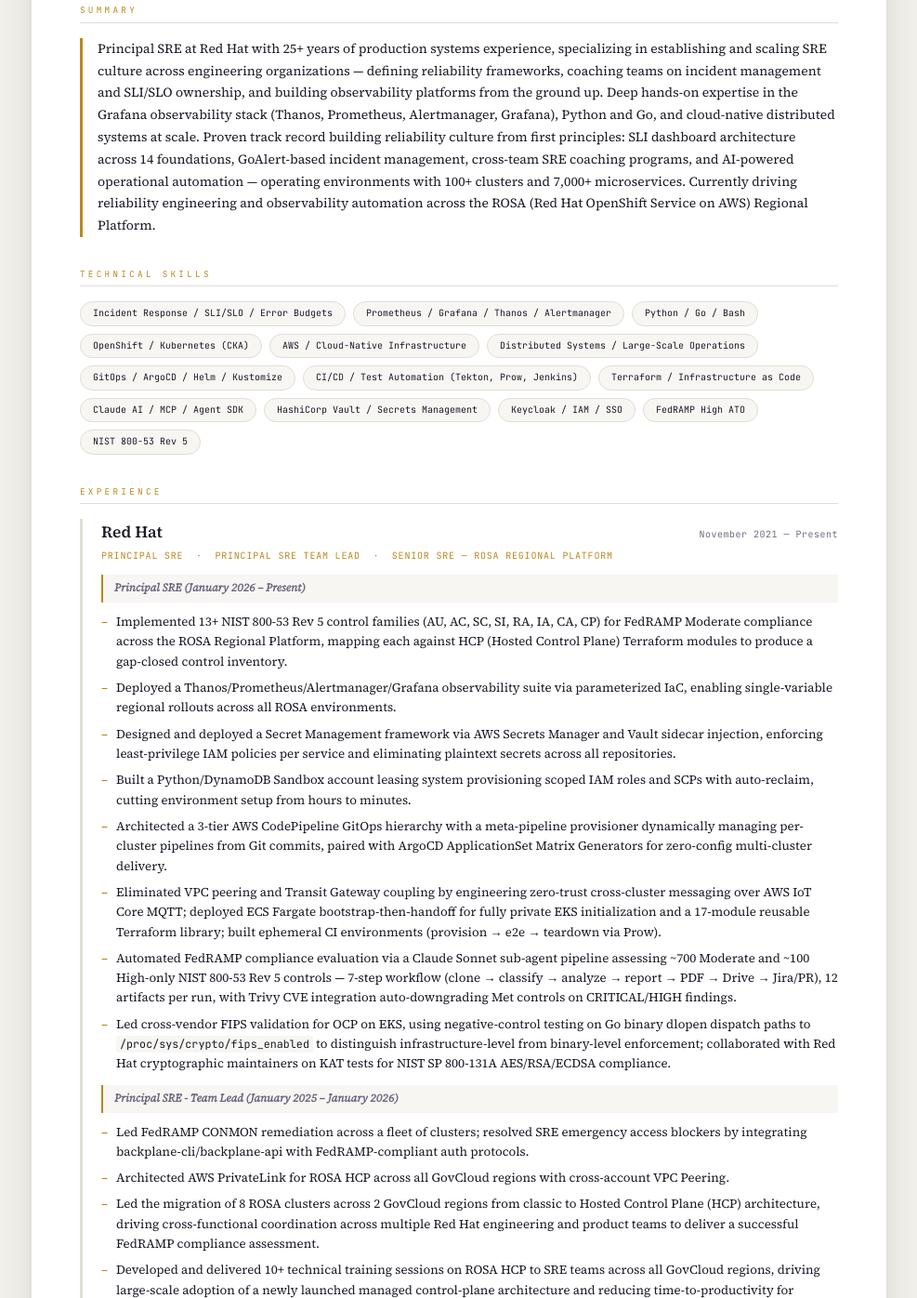
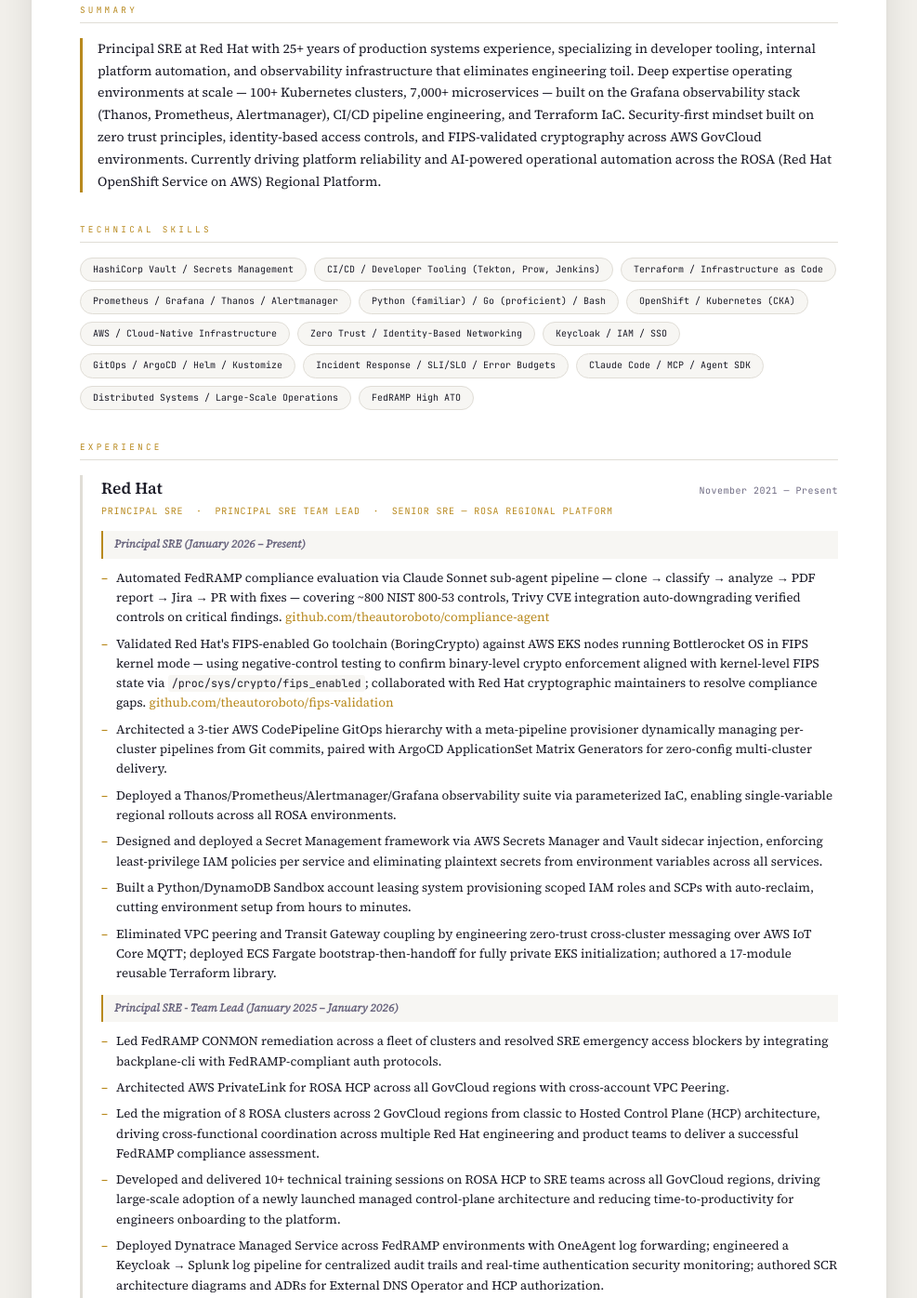
Before and after one commit to theautoroboto/theautoroboto.github.io, a website: page resume.html in a window 1280 px wide. Shown: the part 424-1820 px from the top of the page at 93% size, without its empty margins (146-1133 px from the left). Drawn offline with Linux system fonts and the light colour scheme.

Commit message:
adding my fixes

```diff
--- a/resume.html
+++ b/resume.html
@@ -384,7 +384,7 @@
 <div class="resume-header">
   <div class="header-left">
     <div class="name">Brian W. Smith</div>
-    <div class="title-line">Principal Site Reliability Engineer &nbsp;·&nbsp; Engineering Excellence &nbsp;·&nbsp; Reliability Frameworks &nbsp;·&nbsp; Observability at Scale</div>
+    <div class="title-line">Principal Site Reliability Engineer &nbsp;·&nbsp; Platform Engineering &nbsp;·&nbsp; Developer Tooling &nbsp;·&nbsp; Observability at Scale</div>
     <div class="contact-row">
       <span>Columbus, OH</span>
       <a href="https://theautoroboto.github.io">theautoroboto.github.io</a>
@@ -423,7 +423,7 @@
 <div class="section">
   <div class="section-title">Summary</div>
   <div class="summary">
-    Principal SRE at Red Hat with 25+ years of production systems experience, specializing in establishing and scaling SRE culture across engineering organizations — defining reliability frameworks, coaching teams on incident management and SLI/SLO ownership, and building observability platforms from the ground up. Deep hands-on expertise in the Grafana observability stack (Thanos, Prometheus, Alertmanager, Grafana), Python and Go, and cloud-native distributed systems at scale. Proven track record building reliability culture from first principles: SLI dashboard architecture across 14 foundations, GoAlert-based incident management, cross-team SRE coaching programs, and AI-powered operational automation — operating environments with 100+ clusters and 7,000+ microservices. Currently driving reliability engineering and observability automation across the ROSA (Red Hat OpenShift Service on AWS) Regional Platform.
+    Principal SRE at Red Hat with 25+ years of production systems experience, specializing in developer tooling, internal platform automation, and observability infrastructure that eliminates engineering toil. Deep expertise operating environments at scale — 100+ Kubernetes clusters, 7,000+ microservices — built on the Grafana observability stack (Thanos, Prometheus, Alertmanager), CI/CD pipeline engineering, and Terraform IaC. Security-first mindset built on zero trust principles, identity-based access controls, and FIPS-validated cryptography across AWS GovCloud environments. Currently driving platform reliability and AI-powered operational automation across the ROSA (Red Hat OpenShift Service on AWS) Regional Platform.
   </div>
 </div>
 
@@ -431,20 +431,20 @@
 <div class="section skills-section">
   <div class="section-title">Technical Skills</div>
   <div class="skills-grid">
-    <div class="skill-item">Incident Response / SLI/SLO / Error Budgets</div>
+    <div class="skill-item">HashiCorp Vault / Secrets Management</div>
+    <div class="skill-item">CI/CD / Developer Tooling (Tekton, Prow, Jenkins)</div>
+    <div class="skill-item">Terraform / Infrastructure as Code</div>
     <div class="skill-item">Prometheus / Grafana / Thanos / Alertmanager</div>
-    <div class="skill-item">Python / Go / Bash</div>
+    <div class="skill-item">Python (familiar) / Go (proficient) / Bash</div>
     <div class="skill-item">OpenShift / Kubernetes (CKA)</div>
     <div class="skill-item">AWS / Cloud-Native Infrastructure</div>
+    <div class="skill-item">Zero Trust / Identity-Based Networking</div>
+    <div class="skill-item">Keycloak / IAM / SSO</div>
+    <div class="skill-item">GitOps / ArgoCD / Helm / Kustomize</div>
+    <div class="skill-item">Incident Response / SLI/SLO / Error Budgets</div>
+    <div class="skill-item">Claude Code / MCP / Agent SDK</div>
     <div class="skill-item">Distributed Systems / Large-Scale Operations</div>
-    <div class="skill-item">GitOps / ArgoCD / Helm / Kustomize</div>
-    <div class="skill-item">CI/CD / Test Automation (Tekton, Prow, Jenkins)</div>
-    <div class="skill-item">Terraform / Infrastructure as Code</div>
-    <div class="skill-item">Claude AI / MCP / Agent SDK</div>
-    <div class="skill-item">HashiCorp Vault / Secrets Management</div>
-    <div class="skill-item">Keycloak / IAM / SSO</div>
     <div class="skill-item">FedRAMP High ATO</div>
-    <div class="skill-item">NIST 800-53 Rev 5</div>
   </div>
 </div>
 
@@ -463,21 +463,19 @@
     <div class="role-block">
       <span class="role-label">Principal SRE (January 2026 – Present)</span>
       <ul class="bullets">
-        <li>Implemented 13+ NIST 800-53 Rev 5 control families (AU, AC, SC, SI, RA, IA, CA, CP) for FedRAMP Moderate compliance across the ROSA Regional Platform, mapping each against HCP (Hosted Control Plane) Terraform modules to produce a gap-closed control inventory.</li>
-        <li>Deployed a Thanos/Prometheus/Alertmanager/Grafana observability suite via parameterized IaC, enabling single-variable regional rollouts across all ROSA environments.</li>
-        <li>Designed and deployed a Secret Management framework via AWS Secrets Manager and Vault sidecar injection, enforcing least-privilege IAM policies per service and eliminating plaintext secrets across all repositories.</li>
+        <li>Automated FedRAMP compliance evaluation via Claude Sonnet sub-agent pipeline — clone → classify → analyze → PDF report → Jira → PR with fixes — covering ~800 NIST 800-53 controls, Trivy CVE integration auto-downgrading verified controls on critical findings. <a href="https://github.com/theautoroboto/compliance-agent">github.com/theautoroboto/compliance-agent</a></li>
+        <li>Validated Red Hat's FIPS-enabled Go toolchain (BoringCrypto) against AWS EKS nodes running Bottlerocket OS in FIPS kernel mode — using negative-control testing to confirm binary-level crypto enforcement aligned with kernel-level FIPS state via <code>/proc/sys/crypto/fips_enabled</code>; collaborated with Red Hat cryptographic maintainers to resolve compliance gaps. <a href="https://github.com/theautoroboto/fips-validation">github.com/theautoroboto/fips-validation</a></li>
+        <li>Architected a 3-tier AWS CodePipeline GitOps hierarchy with a meta-pipeline provisioner dynamically managing per-cluster pipelines from Git commits, paired with ArgoCD ApplicationSet Matrix Generators for zero-config multi-cluster delivery.</li>        <li>Deployed a Thanos/Prometheus/Alertmanager/Grafana observability suite via parameterized IaC, enabling single-variable regional rollouts across all ROSA environments.</li>
+        <li>Designed and deployed a Secret Management framework via AWS Secrets Manager and Vault sidecar injection, enforcing least-privilege IAM policies per service and eliminating plaintext secrets from environment variables across all services.</li>
         <li>Built a Python/DynamoDB Sandbox account leasing system provisioning scoped IAM roles and SCPs with auto-reclaim, cutting environment setup from hours to minutes.</li>
-        <li>Architected a 3-tier AWS CodePipeline GitOps hierarchy with a meta-pipeline provisioner dynamically managing per-cluster pipelines from Git commits, paired with ArgoCD ApplicationSet Matrix Generators for zero-config multi-cluster delivery.</li>
-        <li>Eliminated VPC peering and Transit Gateway coupling by engineering zero-trust cross-cluster messaging over AWS IoT Core MQTT; deployed ECS Fargate bootstrap-then-handoff for fully private EKS initialization and a 17-module reusable Terraform library; built ephemeral CI environments (provision → e2e → teardown via Prow).</li>
-        <li>Automated FedRAMP compliance evaluation via a Claude Sonnet sub-agent pipeline assessing ~700 Moderate and ~100 High-only NIST 800-53 Rev 5 controls — 7-step workflow (clone → classify → analyze → report → PDF → Drive → Jira/PR), 12 artifacts per run, with Trivy CVE integration auto-downgrading Met controls on CRITICAL/HIGH findings.</li>
-        <li>Led cross-vendor FIPS validation for OCP on EKS, using negative-control testing on Go binary dlopen dispatch paths to <code>/proc/sys/crypto/fips_enabled</code> to distinguish infrastructure-level from binary-level enforcement; collaborated with Red Hat cryptographic maintainers on KAT tests for NIST SP 800-131A AES/RSA/ECDSA compliance.</li>
+        <li>Eliminated VPC peering and Transit Gateway coupling by engineering zero-trust cross-cluster messaging over AWS IoT Core MQTT; deployed ECS Fargate bootstrap-then-handoff for fully private EKS initialization; authored a 17-module reusable Terraform library.</li>
       </ul>
     </div>
 
     <div class="role-block">
       <span class="role-label">Principal SRE - Team Lead (January 2025 – January 2026)</span>
       <ul class="bullets">
-        <li>Led FedRAMP CONMON remediation across a fleet of clusters; resolved SRE emergency access blockers by integrating backplane-cli/backplane-api with FedRAMP-compliant auth protocols.</li>
+        <li>Led FedRAMP CONMON remediation across a fleet of clusters and resolved SRE emergency access blockers by integrating backplane-cli with FedRAMP-compliant auth protocols.</li>
         <li>Architected AWS PrivateLink for ROSA HCP across all GovCloud regions with cross-account VPC Peering.</li>
         <li>Led the migration of 8 ROSA clusters across 2 GovCloud regions from classic to Hosted Control Plane (HCP) architecture, driving cross-functional coordination across multiple Red Hat engineering and product teams to deliver a successful FedRAMP compliance assessment.</li>
         <li>Developed and delivered 10+ technical training sessions on ROSA HCP to SRE teams across all GovCloud regions, driving large-scale adoption of a newly launched managed control-plane architecture and reducing time-to-productivity for engineers onboarding to the platform.</li>
@@ -489,11 +487,11 @@
       <span class="role-label">Senior SRE Functional Lead (December 2023 – January 2025) &nbsp;·&nbsp; Senior SRE (November 2021 – December 2023)</span>
       <ul class="bullets">
         <li>Led a team of 9 SREs; defined and drove agile epics aligned with business priorities — CVE mitigation, annual FedRAMP assessments, Significant Change Requests, and operational toil reduction.</li>
-        <li>Deployed Red Hat build of Keycloak (RHBK) to production, authored six FedRAMP Boundary Architecture Diagrams, and engineered real-time synthetic availability monitoring for the identity platform.</li>
+        <li>Architected FedRAMP High GovCloud network fabric: Transit Gateway hub-and-spoke, per-tier VPC segmentation, PrivateLink, cross-account peering, VPC Flow Logs, and WAF — securing the ROSA platform foundation.</li>
+        <li>Deployed Red Hat build of Keycloak (RHBK) to production, authored FedRAMP Boundary Architecture Diagrams, and engineered real-time synthetic availability monitoring for the identity platform.</li>
         <li>Automated AWS Config, GuardDuty, and SecurityHub via Terraform to establish the FedRAMP security baseline; authored the SSP Access Control validation epic for the ROSA Regional Platform.</li>
-        <li>Led GoAlert deployment as the FedRAMP on-call platform from PoC through VPCE network architecture to production, replacing PagerDuty and reducing on-call escalation latency.</li>
+        <li>Owned full GoAlert deployment lifecycle — PoC through VPCE network design to production — replacing PagerDuty with a FedRAMP-compliant on-call platform and reducing on-call escalation latency across all GovCloud regions.</li>
         <li>Built the greenfield FedRAMP High GovCloud platform on AWS; established Terraform as the IaC provisioning foundation; led ATO workstreams including annual FedRAMP assessment support.</li>
-        <li>Architected Transit Gateway hub-and-spoke topology for GovCloud; drove global VPC Flow Logs rollout and WAF compliance audit across all high-compliance regions.</li>
       </ul>
     </div>
   </div>
@@ -541,11 +539,11 @@
   <div class="job">
     <div class="job-header">
       <span class="job-company">Earlier Roles</span>
-      <span class="job-dates">1998 – 2008</span>
+      <span class="job-dates">1998 – 2017</span>
     </div>
     <div class="job-title">Grange Insurance (Senior System Engineer) · NetJets (Sr. Network Admin) · BMW Financial (CRM Admin) · Cardinal Health (Sr. Messaging Engineer) · WD Partners (IT Admin)</div>
     <ul class="bullets">
-      <li>25+ years of progressive infrastructure experience spanning messaging, networking, virtualisation, enterprise AD/Exchange, and automation — from first ISP support role (BellSouth.net) through senior engineering leadership.</li>
+      <li>25+ years of progressive infrastructure experience spanning messaging, networking, virtualization, enterprise AD/Exchange, and automation — from first ISP support role (BellSouth.net) through senior engineering leadership.</li>
     </ul>
   </div>
 </div>
```
Also changed, not shown: 1 other file.
